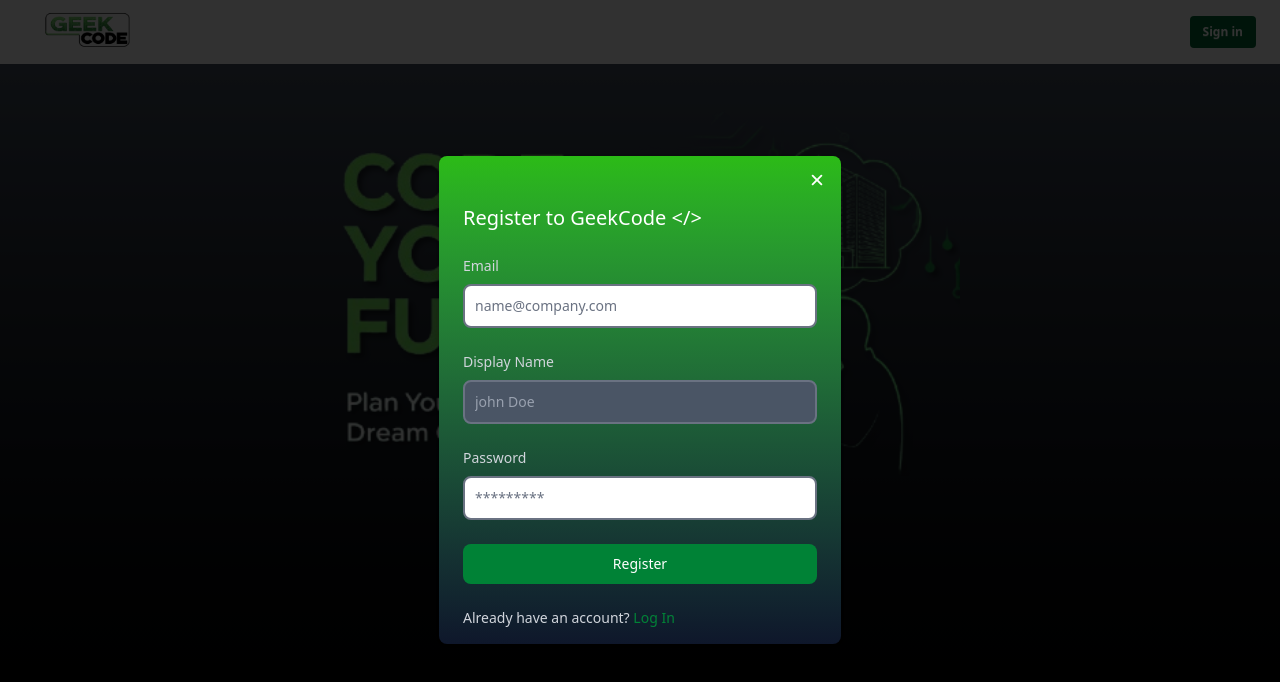
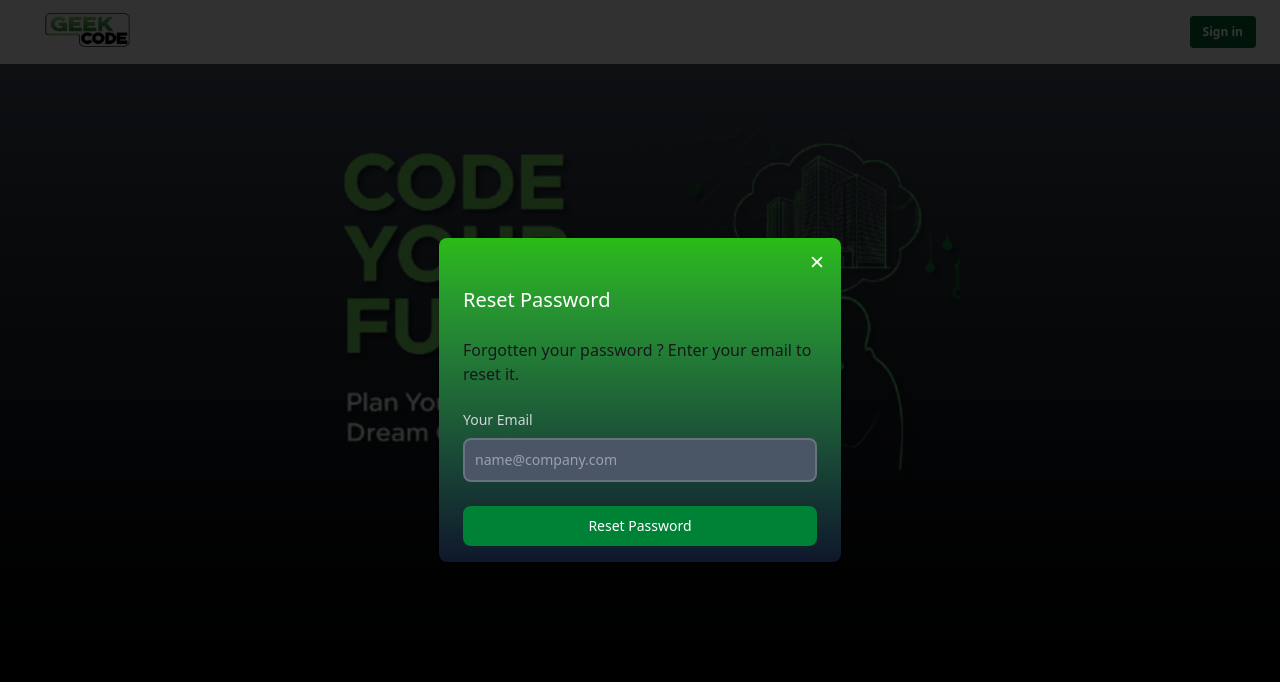
Before and after one commit to prakhar-srivastavaa/GeekCode, a Next.js app in the folder geekcode/: page /auth in a window 1280 px wide. Shown: the top 682 px of the page. Built offline with nearby package versions, Linux system fonts and the light colour scheme.

Commit message:
reasetpass and all signin register login popup done

```diff
--- a/geekcode/src/Components/Modals/AuthModal.tsx
+++ b/geekcode/src/Components/Modals/AuthModal.tsx
@@ -2,6 +2,7 @@ import React from 'react';
 import { IoClose, IoCloseOutline } from 'react-icons/io5';
 import Login from './Login';
 import Signup from './Signup';
+import ResetPassword from './ResetPassword';
 
 type AuthModalProps = {
 
@@ -22,12 +23,10 @@ const AuthModal: React.FC<AuthModalProps> = () => {
                                 <IoClose className='h-5 w-5'/>
                             </button>
                         </div>
-                        <Signup />
+                        <ResetPassword/>
                     </div>
                 </div>
             </div>
-
-
         </>
     );
 }
--- a/geekcode/src/Components/Modals/ResetPassword.tsx
+++ b/geekcode/src/Components/Modals/ResetPassword.tsx
@@ -6,6 +6,30 @@ type ResetPasswordProps = {
 
 const ResetPassword:React.FC<ResetPasswordProps> = () => {
 
-    return <div>Reset  Password</div>
+    return (
+                <form className='space-y-6 px-6 pb-4'>
+            <h3 className='text-xl font-medium text-white'>
+                Reset Password
+            </h3>
+            <p>
+                Forgotten your password ? Enter your email to reset it.
+            </p>
+            <div>
+                <label htmlFor="email" className='text-sm font-medium block mb-2 text-gray-300'>
+                    Your Email
+                </label>
+                <input type="email"
+                    name="email"
+                    id="email"
+                    className='border-2 outline-none sm:text-sm rounded-lg focus:ring-blue-500 focus:border-blue-500 block w-full p-2.5 bg-gray-600 border-gray-500 placeholder-gray-400 text-white'
+                    placeholder='name@company.com'
+                />
+            </div>
+
+            <button type='submit' className='w-full text-white bg-green-700 hover:bg-green-800 focus:ring-4 focus:outline-none focus:ring-green-300 font-medium rounded-lg text-sm px-5 py-2.5 text-center'>
+                Reset Password
+            </button>
+        </form>
+    )
 }
 export default ResetPassword;
--- /dev/null
+++ b/geekcode/src/atoms/authModalAtom.ts
@@ -0,0 +1,14 @@
+import {atom} from "recoil";
+type AuthModalState = {
+    isOpen: boolean;
+    type: "login" | "register" | "forgotPassword";
+};
+const initalAuthModalState: AuthModalState = {
+    isOpen: false,
+    type: "login",
+};
+
+export const authModalState = atom<AuthModalState>({
+    key: "authModalState",
+    default: initalAuthModalState,
+});
--- /dev/null
+++ b/geekcode/src/context/AuthModalContext.tsx
@@ -0,0 +1,40 @@
+import React, { createContext, useContext, useState } from 'react';
+
+type AuthModalType = 'login' | 'register' | 'forgotPassword';
+
+type AuthModalContextType = {
+  isOpen: boolean;
+  type: AuthModalType;
+  openModal: (type: AuthModalType) => void;
+  closeModal: () => void;
+};
+
+const AuthModalContext = createContext<AuthModalContextType | undefined>(undefined);
+
+export const AuthModalProvider: React.FC<{children: React.ReactNode}> = ({ children }) => {
+  const [isOpen, setIsOpen] = useState(false);
+  const [type, setType] = useState<AuthModalType>('login');
+
+  const openModal = (modalType: AuthModalType) => {
+    setType(modalType);
+    setIsOpen(true);
+  };
+
+  const closeModal = () => {
+    setIsOpen(false);
+  };
+
+  return (
+    <AuthModalContext.Provider value={{ isOpen, type, openModal, closeModal }}>
+      {children}
+    </AuthModalContext.Provider>
+  );
+};
+
+export const useAuthModal = () => {
+  const context = useContext(AuthModalContext);
+  if (context === undefined) {
+    throw new Error('useAuthModal must be used within an AuthModalProvider');
+  }
+  return context;
+};
--- a/geekcode/src/pages/_app.tsx
+++ b/geekcode/src/pages/_app.tsx
@@ -1,15 +1,18 @@
 import "@/styles/globals.css";
 import type { AppProps } from "next/app";
+import { RecoilRoot } from "recoil"
 
 export default function App({ Component, pageProps }: AppProps) {
-  return <>
+  return (
+    <RecoilRoot>
 
-    <head>
-      <title>GeekCode</title>
-      <meta name = "viewport" content = "width=device-width, initial-scale=1" />
-      <meta name = "description" content = "GeekCode - Your coding companion" />
-      <link rel = "icon" href = "/favicon.ico" />
-    </head>
-    <Component {...pageProps} />
-  </>
+      <head>
+        <title>GeekCode</title>
+        <meta name="viewport" content="width=device-width, initial-scale=1" />
+        <meta name="description" content="GeekCode - Your coding companion" />
+        <link rel="icon" href="/favicon.ico" />
+      </head>
+      <Component {...pageProps} />
+    </RecoilRoot>
+  );
 }
--- a/geekcode/src/pages/auth/index.tsx
+++ b/geekcode/src/pages/auth/index.tsx
@@ -3,12 +3,15 @@ import Coding from '@/Components/Coding/Coding';
 
 import React from 'react';
 import AuthModal from '@/Components/Modals/AuthModal';
+import { useRecoilValue } from 'recoil';
+import { authModalState } from '@/atoms/authModalAtom';
 
 type AuthPageProps = {
 
 };
 
 const AuthPage:React.FC<AuthPageProps> = () => {
+    // const authModal = useRecoilValue(authModalState);
 
     return <div className="bg-gradient-to-b from-gray-600 to-black h-screen relative">
         <div className="mx-auto">
```
Also changed, not shown: geekcode/package.json (+4 -3 lines), 1 other file (tests, documents, lock files or other folders).
